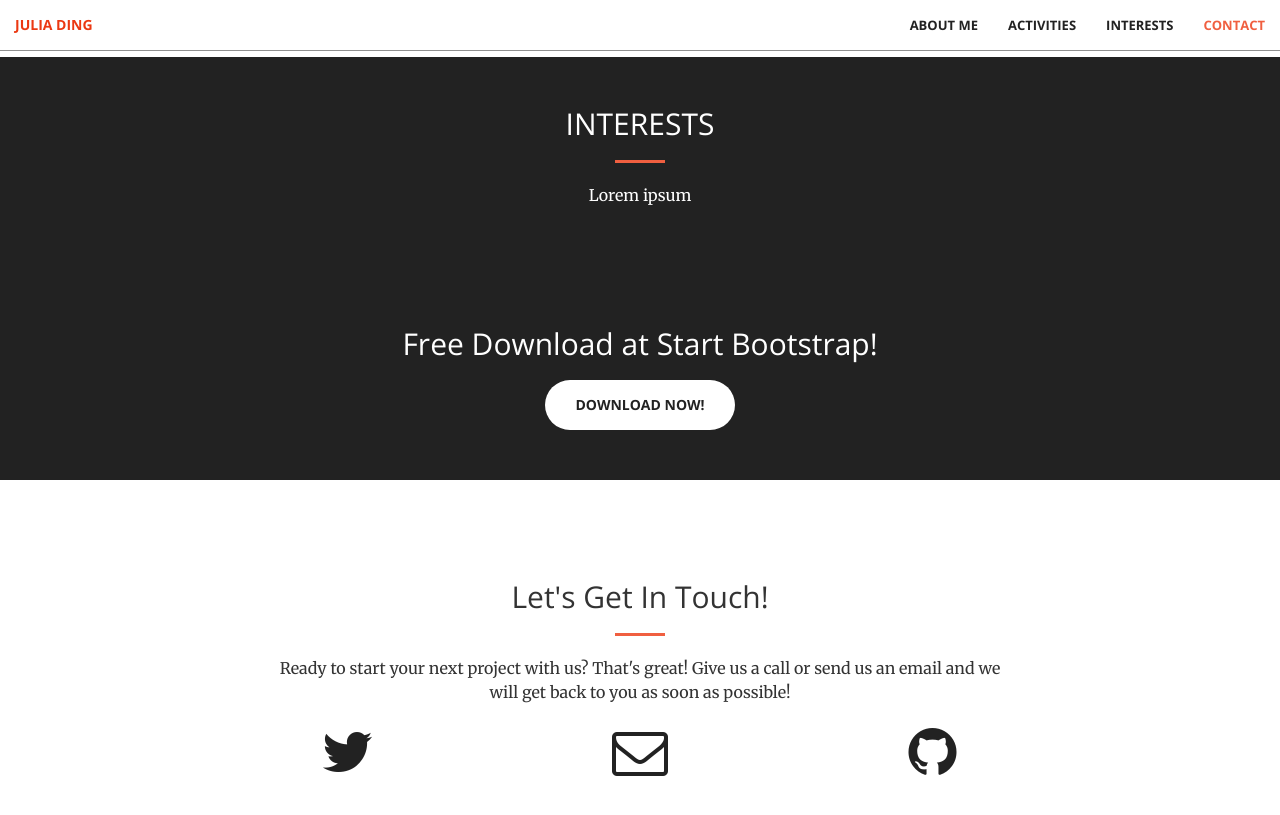
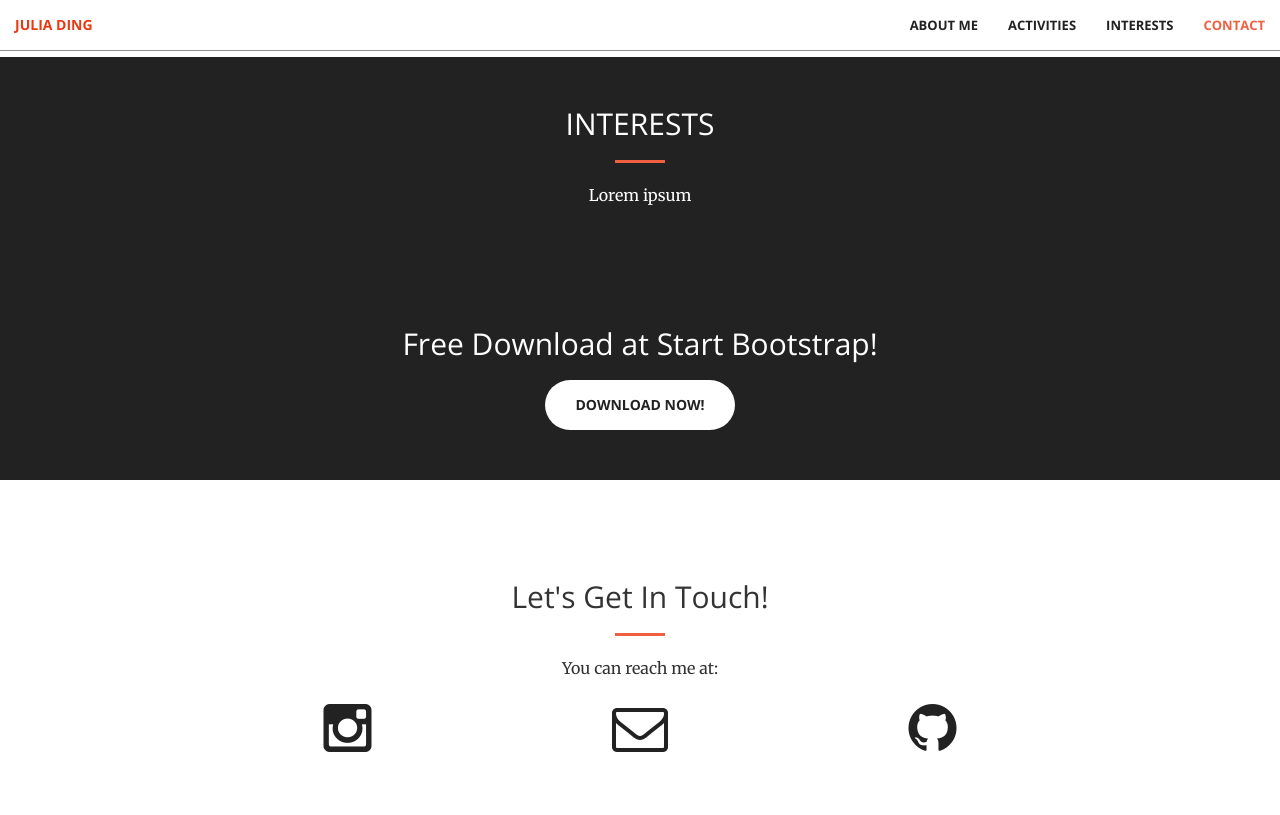
Before and after one commit to julialding/julialding.github.io, a Jekyll site: the page built from index.html, in a window 1280 px wide and 900 px high, scrolled down 1854 px. Shown: the top 815 px of the window. Built offline with Jekyll 4.4.1, drawn with Linux system fonts in a browser that asks for light colours.

Commit message:
update contact

```diff
--- a/_includes/contact.html
+++ b/_includes/contact.html
@@ -4,24 +4,24 @@
             <div class="col-lg-8 col-lg-offset-2 text-center">
                 <h2 class="section-heading">Let's Get In Touch!</h2>
                 <hr class="primary">
-                <p>Ready to start your next project with us? That's great! Give us a call or send us an email and we will get back to you as soon as possible!</p>
+                <p>You can reach me at:</p>
             </div>
         <div class="col-lg-2 col-lg-offset-2 text-center">
-            <a href="https://twitter.com/{{ site.twitter_username }}">
-                <i class="fa fa-twitter fa-3x wow bounceIn" data-wow-delay=".1s"></i>
-                <p>{{ site.twitter_username }}</p>
+            <a href="https://instagram.com/_juliading">
+                <i class="fa fa-instagram fa-3x wow bounceIn" data-wow-delay=".1s"></i>
+                <p></p>
             </a>
         </div>
         <div class="col-lg-2 col-lg-offset-1 text-center">
-            <a href="mailto:{{ site.email }}">
+            <a href="mailto:jding713@gmail.com">
             <i class="fa fa-envelope-o fa-3x wow bounceIn" data-wow-delay=".1s"></i>
-                <p>{{ site.email }}</p>
+                <p></p>
             </a>
         </div>
         <div class="col-lg-2 col-lg-offset-1 text-center">
-            <a href="https://github.com/{{ site.github_username }}">
+            <a href="https://github.com/julialding">
             <i class="fa fa-github fa-3x wow bounceIn" data-wow-delay=".1s"></i>
-                <p>{{ site.github_username }}</p>
+                <p></p>
             </a>
         </div>
 
```
